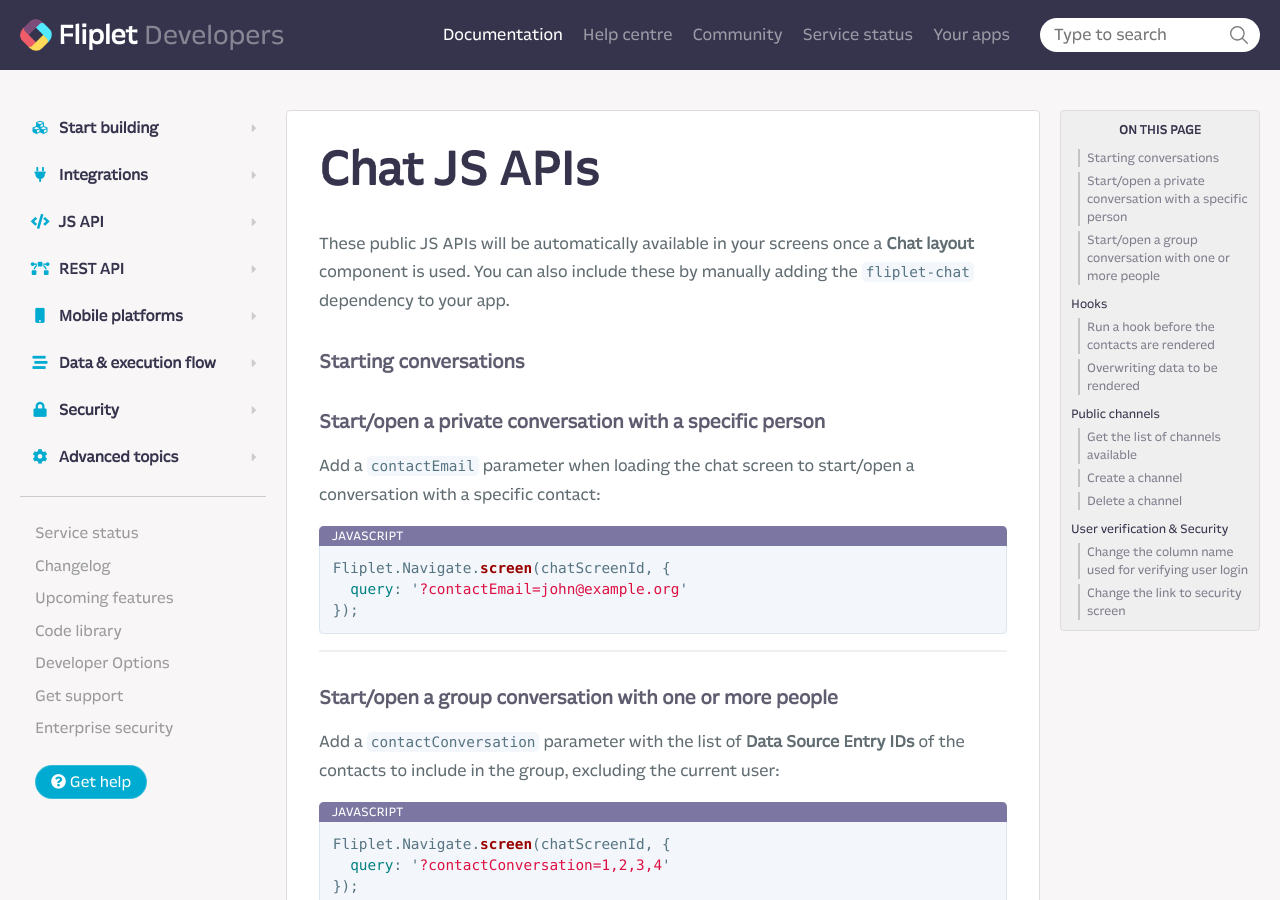
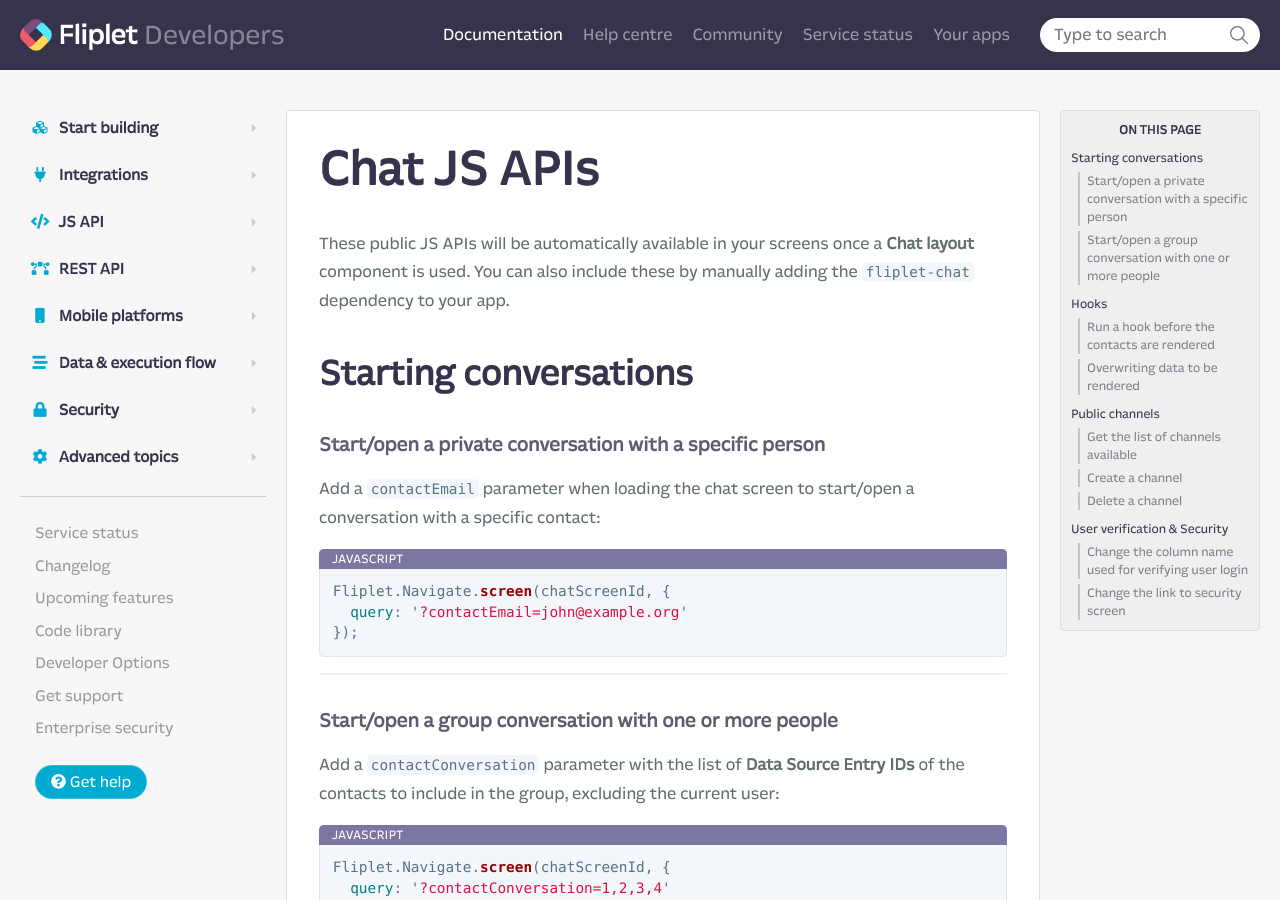
Before and after one commit to Fliplet/fliplet-cli, a Jekyll site: the page built from docs/API/components/chat.md, in a window 1280 px wide and 900 px high. Built offline with Jekyll 4.4.1, drawn with Linux system fonts in a browser that asks for light colours; nearby versions of some CDN libraries; our own code applies the rules of GitHub Pages for plain Markdown files; library files that are not in the unit come from our copies; comment, search, counter and statistics services are not loaded; a style sheet for code colours, icons or effects is not loaded.

Commit message:
typo on header

```diff
--- a/docs/API/components/chat.md
+++ b/docs/API/components/chat.md
@@ -2,7 +2,7 @@
 
 These public JS APIs will be automatically available in your screens once a **Chat layout** component is used. You can also include these by manually adding the `fliplet-chat` dependency to your app.
 
-### Starting conversations
+## Starting conversations
 
 ### Start/open a private conversation with a specific person
 
```
